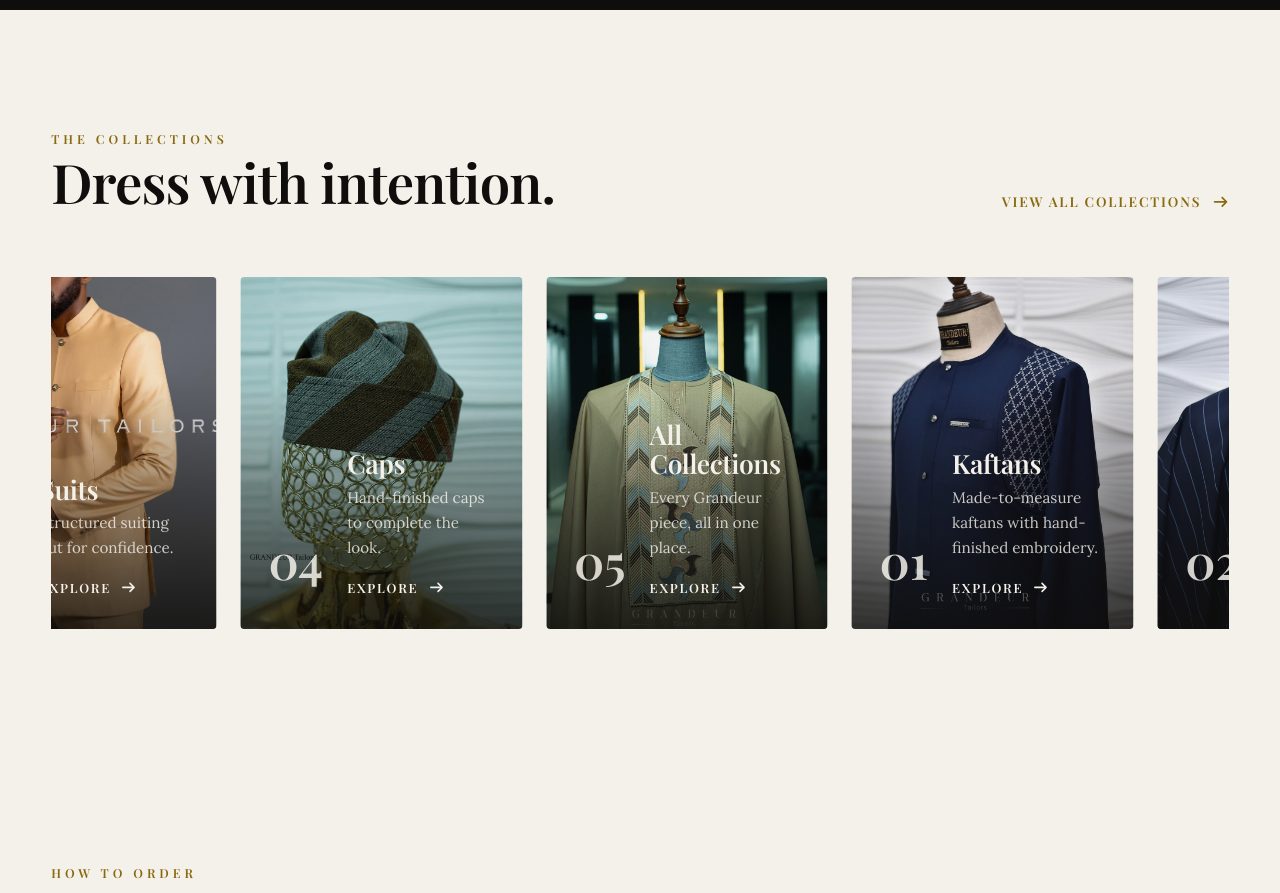
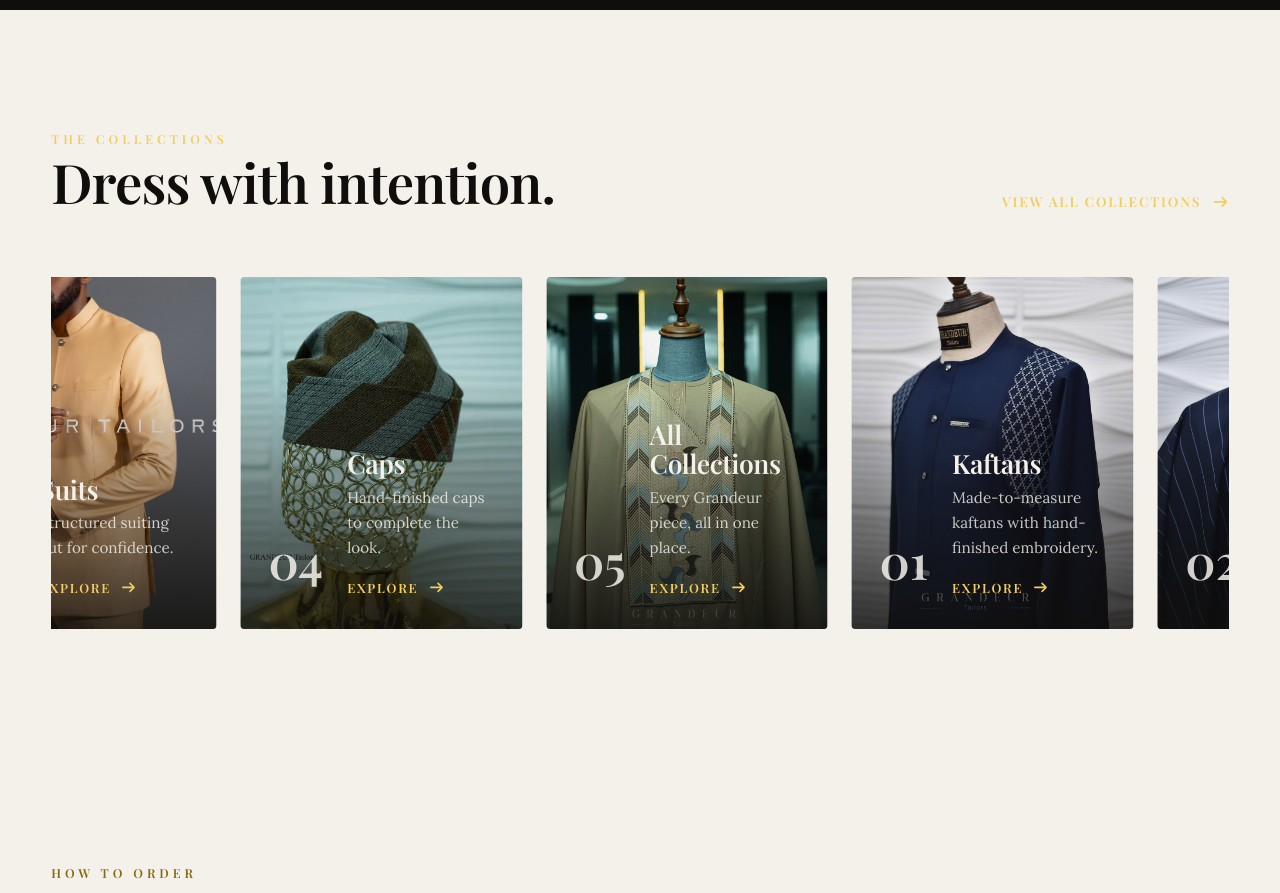
Before and after one commit to Azeezat-1/grandeur, a React (Vite) app in the folder client/: page / in a window 1280 px wide. Shown: the part 2420-3313 px from the top of the page. Built offline with nearby package versions, Linux system fonts and the light colour scheme; no server answers; a web font is replaced by a local one.

Commit message:
Home collections: eyebrow, view-all link and card arrows light gold

```diff
--- a/client/src/layout.css
+++ b/client/src/layout.css
@@ -594,6 +594,16 @@
   text-transform: uppercase;
 }
 
+.collections-home .eyebrow,
+.collections-home .text-link,
+.collection-card__cta {
+  color: #f2cd60;
+}
+
+.collection-card__cta svg {
+  color: #f2cd60;
+}
+
 /* ============ COLLECTIONS SLIDING STRIP (home) ============ */
 
 .collections-strip {
```
